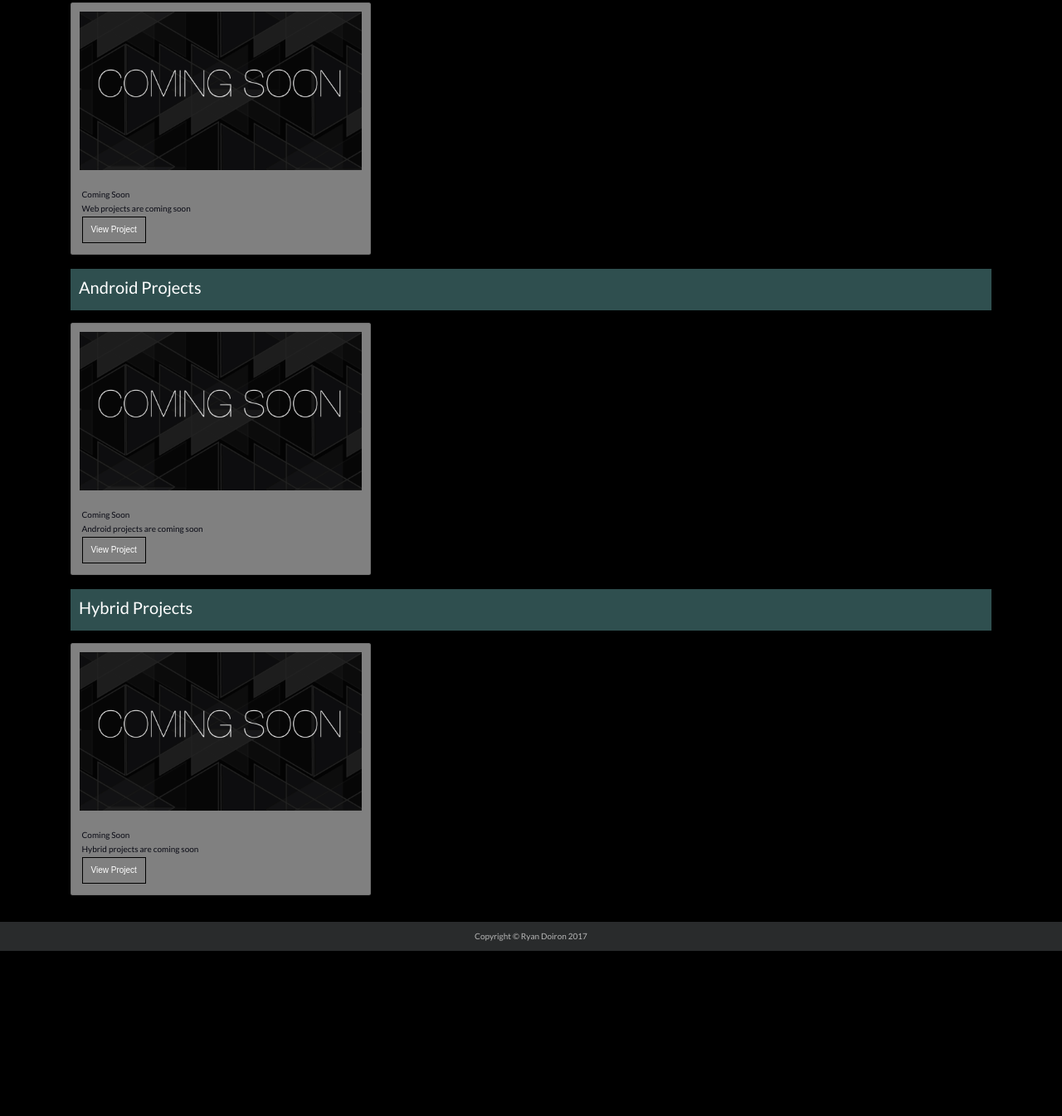
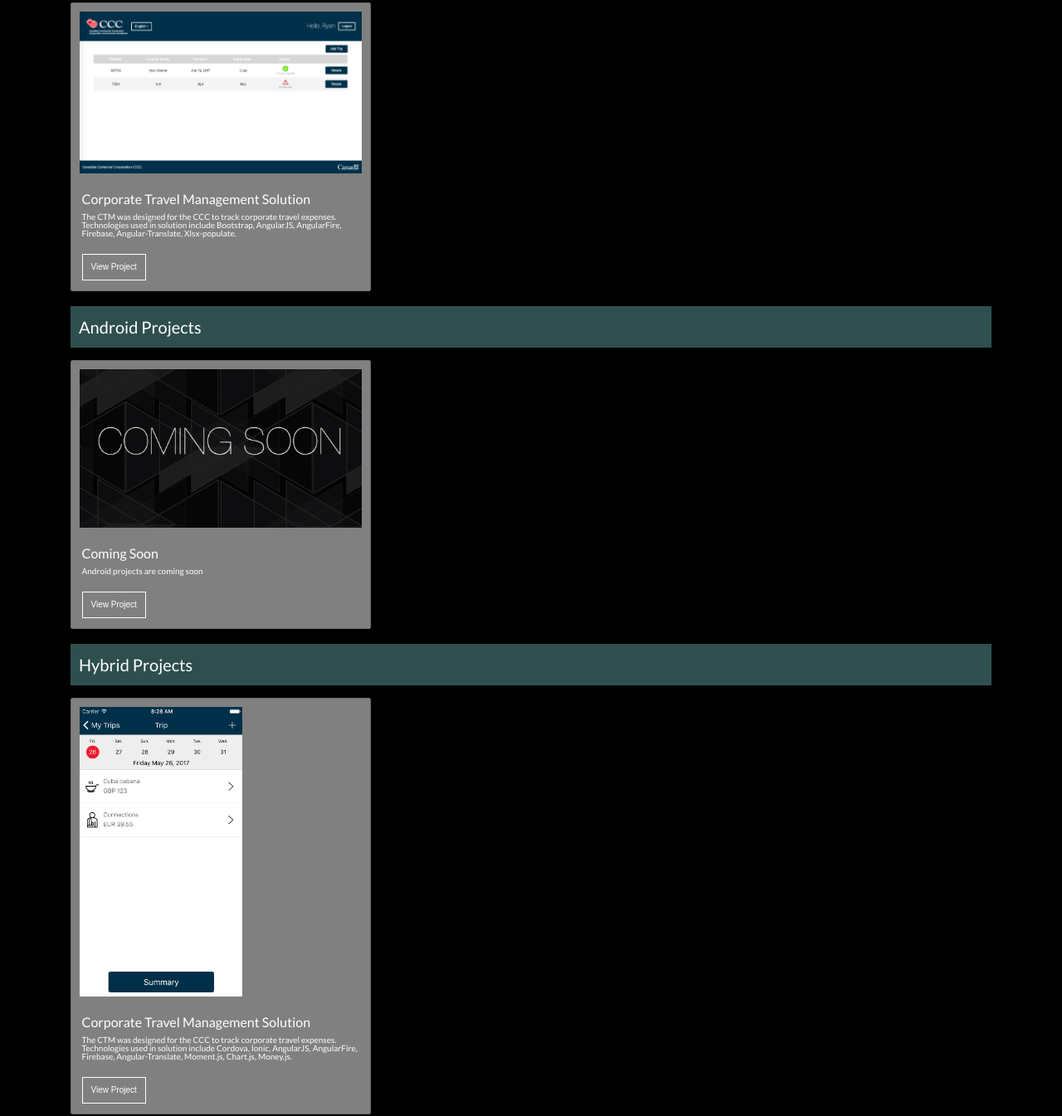
Before and after one commit to doir0008/Portfolio-website, a website: page projects.html in a window 1280 px wide. Shown: the part 177-1522 px from the top of the page at 83% size. Before the commit the page ends 1323 px from the top, so only its background shows below. Drawn offline with Linux system fonts and the light colour scheme.

Commit message:
Style changes and project additions.

```diff
--- a/css/style.css
+++ b/css/style.css
@@ -66,7 +66,7 @@ header > h2 {
 }
 
 .banner > h3 {
-  padding-top: 1.2rem;
+  padding-top: 1.5rem;
 }
 
 .banner > h3 > a, .banner > h3 > a:hover, .banner > h3 > a:visited {
@@ -80,10 +80,14 @@ header > h2 {
 
 .btn1 {
   color: white;
-  border: 1px solid #000;
+  border: 1px solid #FFF;
   background-color: transparent;
   padding: 1rem;
   margin-top: 0.5rem;
+}
+
+#ctm-mobile {
+  width: 60%;
 }
 
 .container {
@@ -97,10 +101,19 @@ header > h2 {
   padding-top: 1.5rem;*/
   background-color: grey;
   /*max-width: 315px;*/
+  color: #FFF;
+}
+
+.card-text {
+  padding-bottom: 1.5rem;
 }
 
 .card-img-top {
   padding: 1rem;
+}
+
+.card-title {
+  font-size: 1.6rem;
 }
 
 @media only screen and (max-width: 576px) {
--- a/projects.html
+++ b/projects.html
@@ -35,11 +35,11 @@
 
 
                     <div class="card">
-                        <img class="card-img-top" src="img/coming_soon.jpg" alt="Card image cap">
+                        <img class="card-img-top" src="img/ctm-1.png" alt="Card image cap">
                         <div class="card-block">
-                            <h4 class="card-title">Coming Soon</h4>
-                            <p class="card-text">Web projects are coming soon</p>
-                            <button class="btn1">View Project</button>
+                            <h4 class="card-title">Corporate Travel Management Solution</h4>
+                            <p class="card-text">The CTM was designed for the CCC to track corporate travel expenses. Technologies used in solution include Bootstrap, AngularJS, AngularFire, Firebase, Angular-Translate, Xlsx-populate.</p>
+                            <button class="btn1"><a href="https://docs.google.com/presentation/d/1fweDvlFWOnQF5WDwQiyekf6w2SZnw2N6S83n1FAMsUY/edit?usp=sharing">View Project</a></button>
                         </div>
                     </div>
 
@@ -150,11 +150,11 @@
                 <div class="card-columns">
 
                     <div class="card">
-                        <img class="card-img-top" src="img/coming_soon.jpg" alt="Card image cap">
+                        <img class="card-img-top" id="ctm-mobile" src="img/ctm-mobile-1.png" alt="Card image cap">
                         <div class="card-block">
-                            <h4 class="card-title">Coming Soon</h4>
-                            <p class="card-text">Hybrid projects are coming soon</p>
-                            <button class="btn1">View Project</button>
+                            <h4 class="card-title">Corporate Travel Management Solution</h4>
+                            <p class="card-text">The CTM was designed for the CCC to track corporate travel expenses. Technologies used in solution include Cordova, Ionic, AngularJS, AngularFire, Firebase, Angular-Translate, Moment.js, Chart.js, Money.js.</p>
+                            <button class="btn1"><a href="https://docs.google.com/presentation/d/1fweDvlFWOnQF5WDwQiyekf6w2SZnw2N6S83n1FAMsUY/edit?usp=sharing">View Project</a></button>
                         </div>
                     </div>
 
```
Also changed, not shown: img/ctm-1.png (added), img/ctm-mobile-1.png (added).
